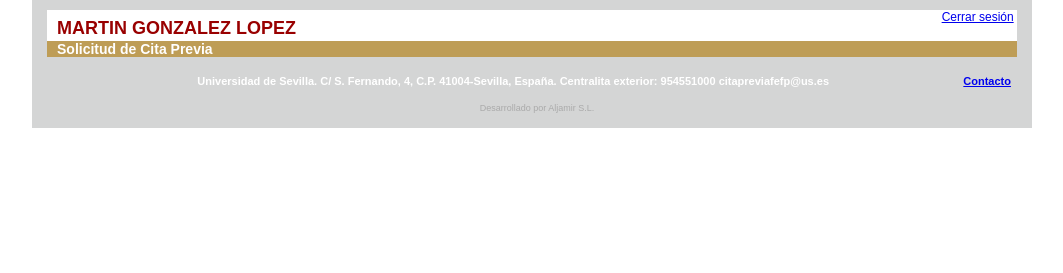
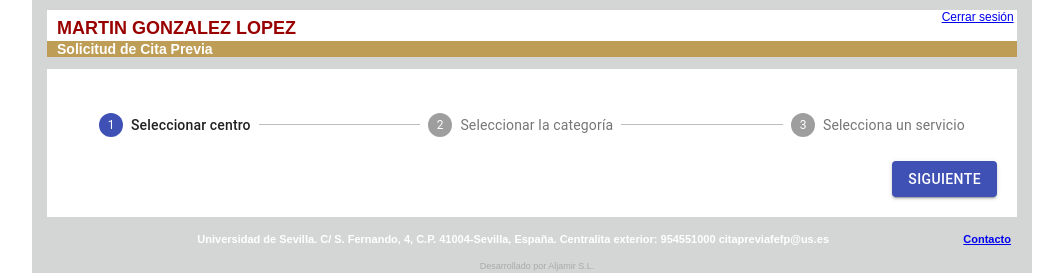
Before and after one commit to mrtglez/WebCitaRefactor, a React (Create React App) app: page / in a window 1280 px wide. Shown: the part 366-639 px from the top of the page, without its empty margins (108-1171 px from the left). Built offline with nearby package versions, Linux system fonts and the light colour scheme.

Commit message:
add material library and stepper

```diff
--- a/package.json
+++ b/package.json
@@ -3,6 +3,7 @@
   "version": "0.1.0",
   "private": true,
   "dependencies": {
+    "@material-ui/core": "^4.9.3",
     "@testing-library/jest-dom": "^4.2.4",
     "@testing-library/react": "^9.4.0",
     "@testing-library/user-event": "^7.2.1",
--- a/src/App.tsx
+++ b/src/App.tsx
@@ -5,6 +5,7 @@ import './App.css';
 import WebFooter from './components/Footer';
 import GlobalState, { initalState } from './state/globalState';
 import WebHeader from './styledComponents/Header';
+import MainComponent from './components/MainComponent';
 
 const reducer: Reducer = (state: GlobalState, action: Action) => {
   return state;
@@ -17,7 +18,7 @@ function App() {
     <Provider store={store}>
       <div className="contenedor_gris">
         <WebHeader></WebHeader>
-
+        <MainComponent></MainComponent>
         <WebFooter></WebFooter>
       </div>
     </Provider>
--- a/src/components/Footer.tsx
+++ b/src/components/Footer.tsx
@@ -21,10 +21,7 @@ function WebFooter() {
         </p>
       </div>
       <p id="creditos">
-        Desarrollado por{' '}
-        <a target="_blank" href="http://www.aljamir.es/">
-          Aljamir S.L.
-        </a>
+        Desarrollado por <a href="http://www.aljamir.es/">Aljamir S.L.</a>
       </p>
     </div>
   );
--- a/src/components/Header.tsx
+++ b/src/components/Header.tsx
@@ -37,7 +37,6 @@ const WebHeader = (props: any) => {
           &nbsp;
         </p>{' '}
         <h1>MARTIN GONZALEZ LOPEZ </h1>
-        <h4></h4>
         <h2>Solicitud de Cita Previa </h2>
       </div>
     </div>
--- /dev/null
+++ b/src/components/MainComponent.tsx
@@ -0,0 +1,63 @@
+import { Grid } from '@material-ui/core';
+import Button from '@material-ui/core/Button';
+import Step from '@material-ui/core/Step';
+import StepLabel from '@material-ui/core/StepLabel';
+import Stepper from '@material-ui/core/Stepper';
+import React from 'react';
+import injectSheet from 'react-jss';
+/** STYLES **/
+
+const classes = {
+  main: {
+    'background-color': 'white',
+    padding: '20px',
+  },
+};
+
+/** COMPONENT **/
+const getSteps = () => {
+  return ['Seleccionar centro', 'Seleccionar la categoría', 'Selecciona un servicio'];
+};
+
+const MainComponent = (props: any) => {
+  const classes = props.classes;
+  const steps = getSteps();
+  const [activeStep, setActiveStep] = React.useState(0);
+  const goNext = () => {
+    setActiveStep(activeStep === steps.length - 1 ? activeStep : activeStep + 1);
+  };
+  const goPrev = () => {
+    setActiveStep(activeStep === 0 ? activeStep : activeStep - 1);
+  };
+  return (
+    <div className={classes.main}>
+      <Stepper activeStep={activeStep}>
+        {steps.map((label, index) => {
+          const stepProps = {};
+          const labelProps = {};
+          return (
+            <Step key={label} {...stepProps}>
+              <StepLabel {...labelProps}>{label}</StepLabel>
+            </Step>
+          );
+        })}
+      </Stepper>
+      <Grid container direction="column" alignItems="stretch">
+        <Grid container direction="row" justify="space-between">
+          <Button
+            variant="contained"
+            color="primary"
+            onClick={goPrev}
+            style={{ visibility: !activeStep ? 'hidden' : undefined }}
+          >
+            Anterior
+          </Button>
+          <Button variant="contained" color="primary" onClick={goNext}>
+            {activeStep === steps.length - 1 ? 'Enviar' : 'Siguiente'}
+          </Button>
+        </Grid>
+      </Grid>
+    </div>
+  );
+};
+export default injectSheet(classes)(MainComponent);
```
Also changed, not shown: 1 other file (tests, documents, lock files or other folders).
